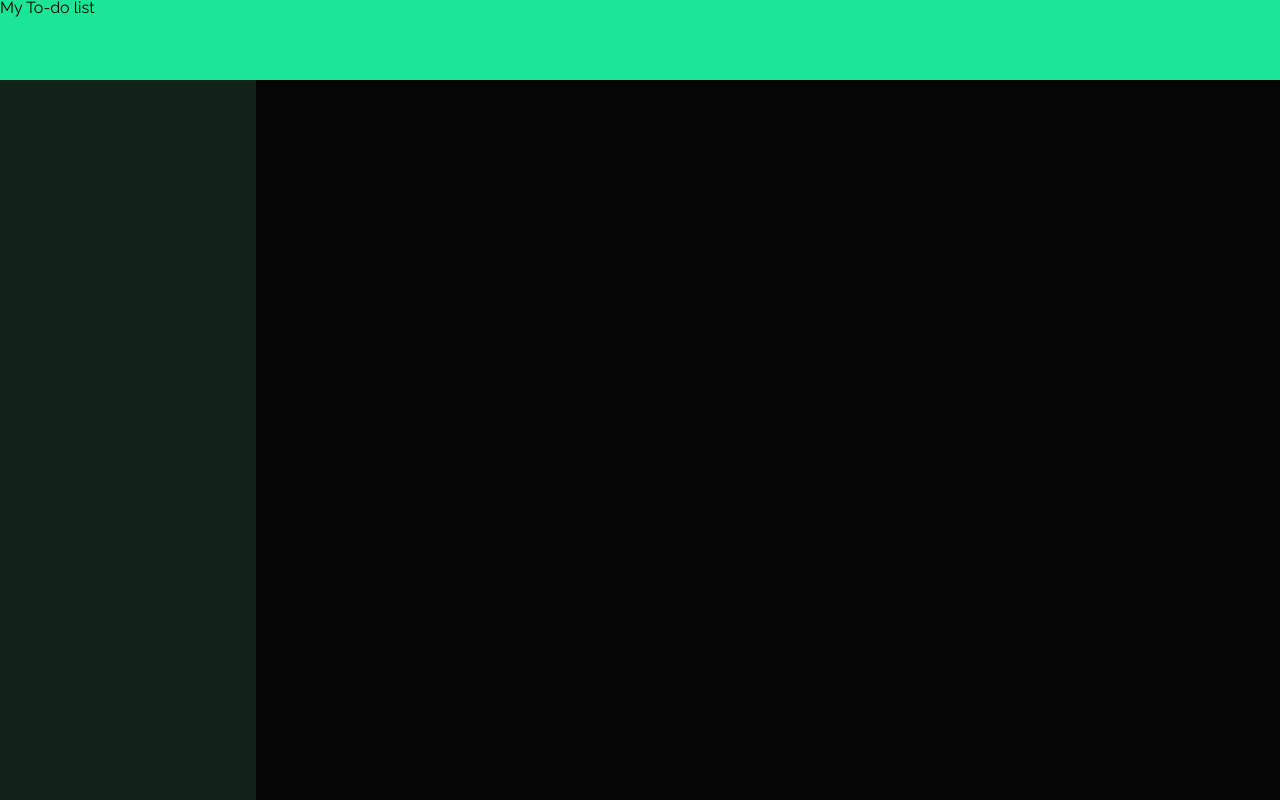
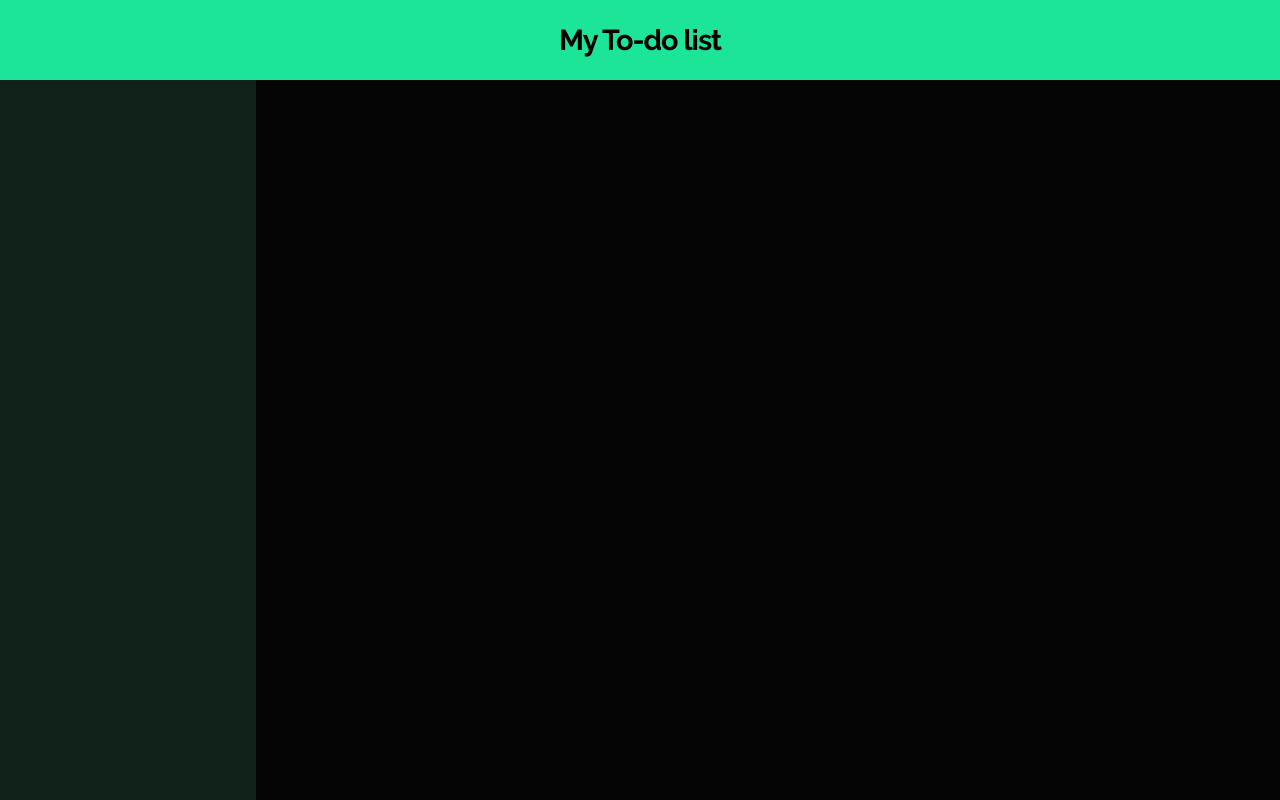
Before and after one commit to MewKay/to-do-list, a website built with webpack: page dist/index.html in a window 1280 px wide. Built offline with Linux system fonts and the light colour scheme.

Commit message:
Style furthermore header's text

```diff
--- a/src/components/styles/style.css
+++ b/src/components/styles/style.css
@@ -33,6 +33,14 @@ main {
   grid-area: main;
 }
 
+/* --- Header --- */
+
+header {
+  display: flex;
+  justify-content: center;
+  align-items: center;
+}
+
 /* -- Style -- */
 
 header {
@@ -51,4 +59,7 @@ main {
 
 header > h1 {
   font-family: var(--font-heading);
+  font-size: 1.8rem;
+  font-weight: bold;
+  letter-spacing: -1px;
 }
```
Also changed, not shown: dist/main.js.
